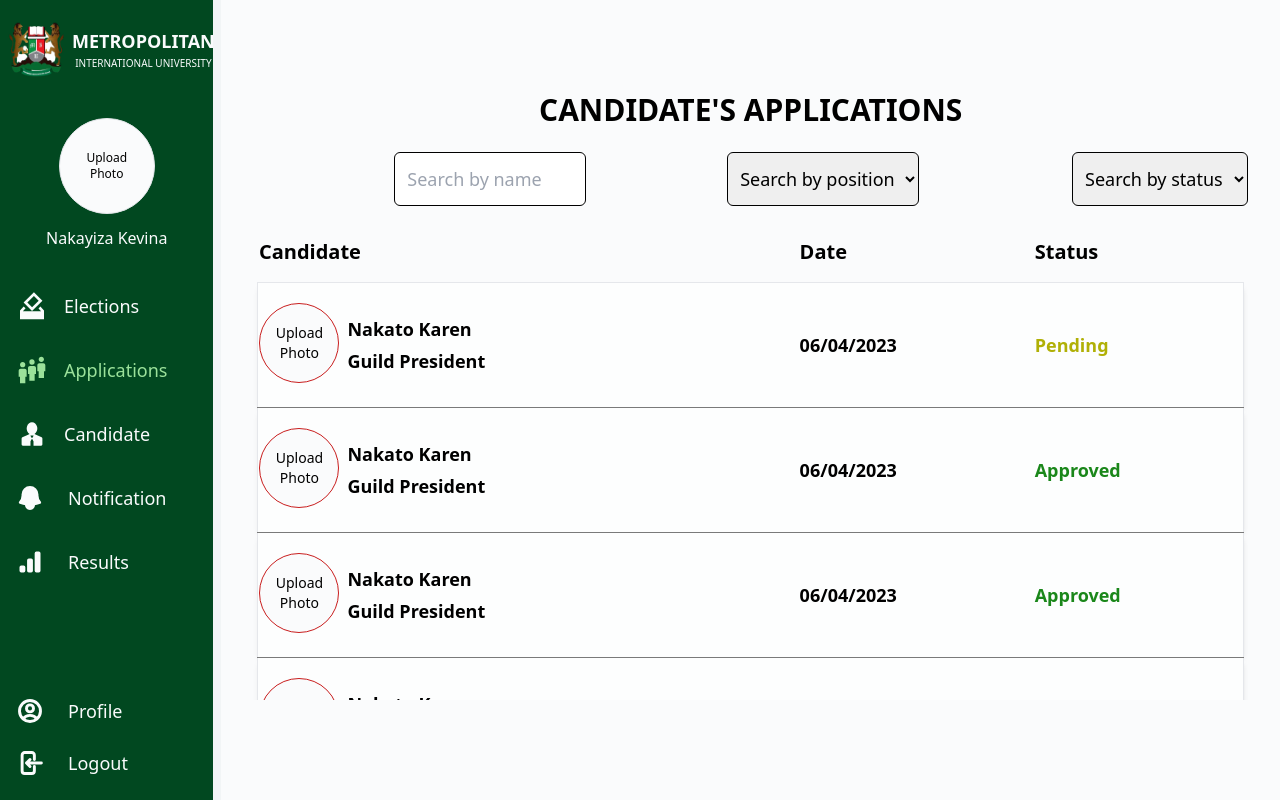
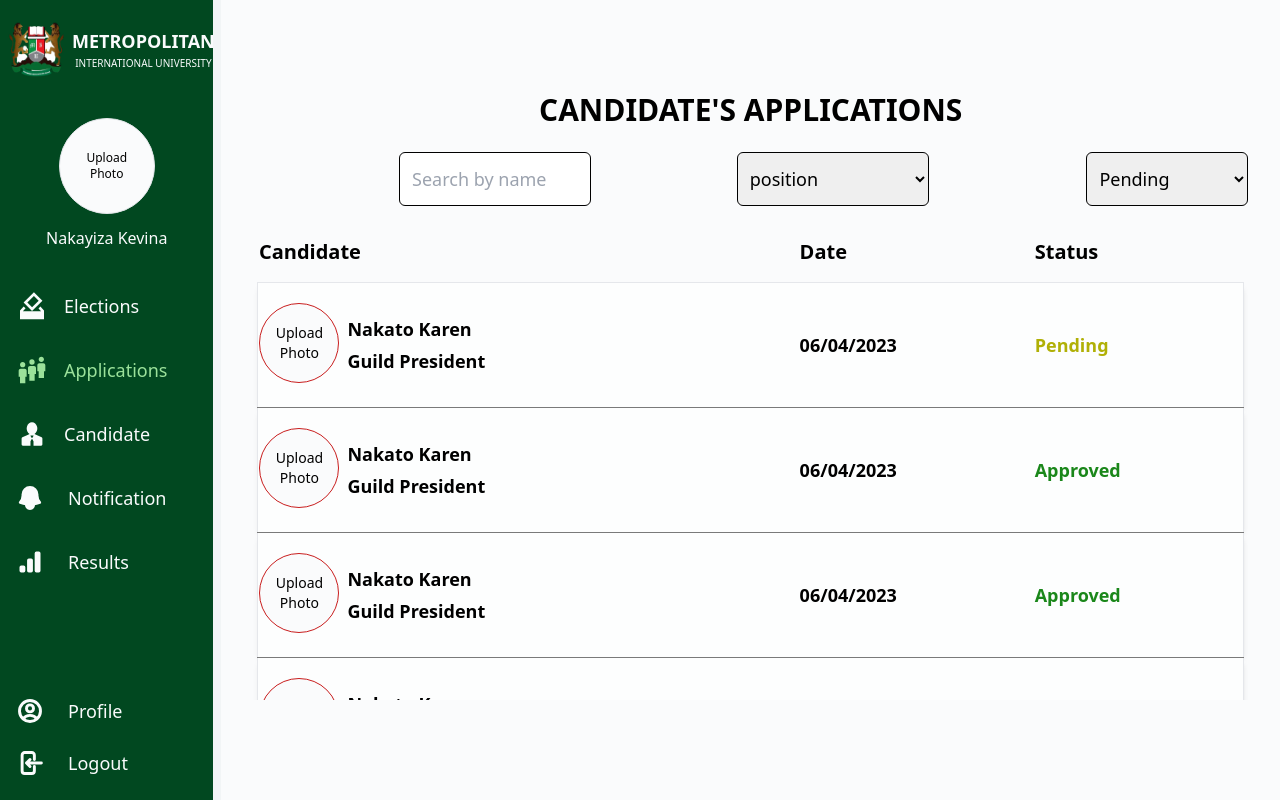
Before and after one commit to nakayizakevina/Final_year_project, a website: page E-voting/AdminDashboard.html in a window 1280 px wide. Drawn offline with Linux system fonts and the light colour scheme.

Commit message:
have removed the search by

```diff
--- a/E-voting/AdminDashboard.html
+++ b/E-voting/AdminDashboard.html
@@ -538,7 +538,7 @@
                   id=""
                   class="p-2 w-48 text-sm border border-gray bg-white"
                 >
-                <option value="Search by position">Search by position</option>
+                <option value="Search by position">position</option>
                   <option value="Guild President">Guild President</option>
                   <option value="GRC">GRC</option>
                   <option value="Hall Representative">Hall Representative</option>
@@ -550,7 +550,7 @@
              id=""
              class="p-2 w-48 text-sm border border-gray bg-white"
              >
-             <option value="Search by status">Search by status</option>
+             <status value="Search by status">status</option>
              <option value="Pending">Pending</option>
              <option value="Approved">Approved</option>
             </select>
```
